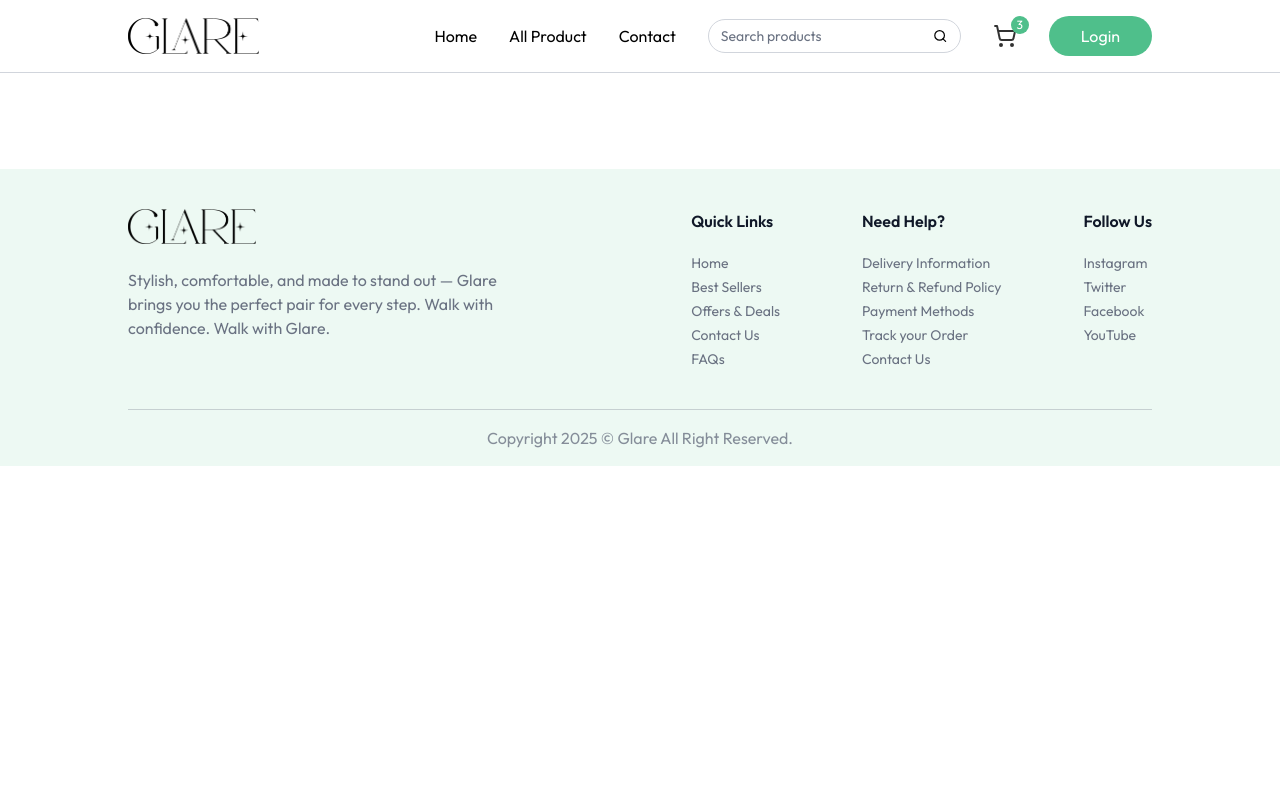
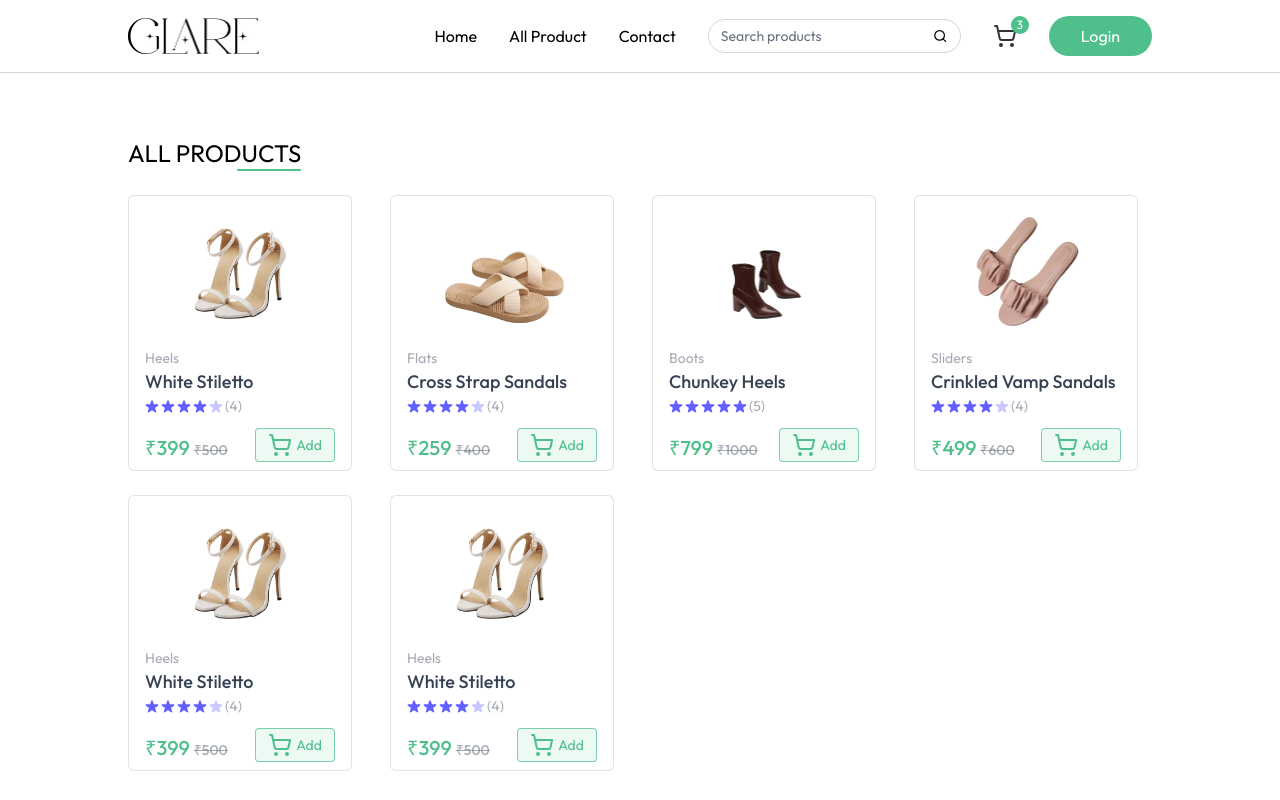
Before and after one commit to SahilRawat8587/Glare, a React (Vite) app in the folder frontend/: page /products in a window 1280 px wide. Shown: the top 800 px of the page. Built offline with nearby package versions, Linux system fonts and the light colour scheme.

Commit message:
Add AllProduct page and implement search functionality: integrate search query handling in Navbar and AppContext, and filter products based on search input

```diff
--- a/frontend/src/App.jsx
+++ b/frontend/src/App.jsx
@@ -6,6 +6,7 @@
 import Footer from './components/Footer'
 import { useAppContext } from './context/AppContext'
 import Login from './components/Login'
+import AllProduct from './pages/AllProducts/AllProduct'
 
 function App() {
 
@@ -23,6 +24,7 @@
       <div className={`${isSellerPath ? "" : "px-6 md:px-16 lg:px-24 xl:px-32"}`}>
         <Routes>
           <Route path='/' element={<Home />} />
+          <Route path='/products' element={<AllProduct />} />
         </Routes>
       </div>
 
--- a/frontend/src/components/Navbar.jsx
+++ b/frontend/src/components/Navbar.jsx
@@ -1,4 +1,4 @@
-import React from 'react'
+import React, { useEffect } from 'react'
 import { NavLink } from 'react-router-dom'
 import { AlignJustify, Search, ShoppingCart, UserRound } from 'lucide-react';
 import { assets } from '../assets/assets';
@@ -7,12 +7,18 @@
 
 const Navbar = () => {
     const [open, setOpen] = React.useState(false)
-    const {user, setuser, setshowUserLogin, navigate} = useAppContext();
+    const {user, setuser, setshowUserLogin, navigate, searchQuery, setSearchQuery} = useAppContext();
 
     const logout = async () => {
         setuser(null);
         navigate('/');
     }
+
+    useEffect(() => {
+        if(searchQuery.length > 0){
+            navigate('/products');
+        }
+    },[searchQuery])
 
 
   return (
@@ -29,7 +35,7 @@
         <NavLink to="/" >Contact</NavLink>
 
         <div className="hidden lg:flex items-center text-sm gap-2 border border-gray-300 px-3 rounded-full">
-            <input className="py-1.5 w-full bg-transparent outline-none placeholder-gray-500" type="text" placeholder="Search products" />
+            <input onChange={(e)=> setSearchQuery(e.target.value) } className="py-1.5 w-full bg-transparent outline-none placeholder-gray-500" type="text" placeholder="Search products" />
             <Search className='w-4 h-4' />
         </div>
 
--- a/frontend/src/context/AppContext.jsx
+++ b/frontend/src/context/AppContext.jsx
@@ -16,6 +16,7 @@
     const [products, setproducts] = useState([]);
 
     const [cartItems, setCartItems] = useState({})
+    const [searchQuery, setSearchQuery] = useState({});
 
 
     // Fetch All Products
@@ -69,7 +70,7 @@
         featchProducts()
     }, []);
 
-    const value = {navigate, user, setuser, setIsSeller, isSeller, showUserLogin, setshowUserLogin, products, currency, addToCart, updateCartItem, removeFromCart, cartItems, setCartItems};
+    const value = {navigate, user, setuser, setIsSeller, isSeller, showUserLogin, setshowUserLogin, products, currency, addToCart, updateCartItem, removeFromCart, cartItems, setCartItems, searchQuery, setSearchQuery};
 
     return <AppContext.Provider value={value}>
         {children}
--- /dev/null
+++ b/frontend/src/pages/AllProducts/AllProduct.jsx
@@ -0,0 +1,36 @@
+import React, { useEffect, useState } from 'react'
+import { useAppContext } from '../../context/AppContext';
+import ProductCard from '../../components/ProductCard';
+
+const AllProduct = () => {
+
+    const {products, searchQuery} = useAppContext();
+    const [filteredProducts, setFilteredProducts] = useState([]);
+
+    useEffect(() => {
+
+        if (searchQuery.length > 0){
+            setFilteredProducts(products.filter(
+                (product) => product.name.toLowerCase().includes(searchQuery.toLowerCase())
+            ))} else{
+                setFilteredProducts(products);
+            }
+    }, [products, searchQuery]);
+
+  return (
+    <div className='mt-16 flex flex-col'>
+        <div className='flex flex-col items-end w-max'>
+            <p className='text-2xl font-mediu uppercase'>All products</p>
+            <div className='w-16 h-0.5 bg-primary rounded-full'></div>
+        </div>
+        <div className='grid grid-cols-2 sm:grid-cols-3 md:grid-cols-4 gap-3 md:gap-6 ld:grid-cols-5 mt-6'>
+            {filteredProducts.filter((product) => product.inStock).map((product, index) => (
+                <ProductCard key = {index} product={product} />
+            ))}
+        </div>
+
+    </div>
+  )
+}
+
+export default AllProduct
```
